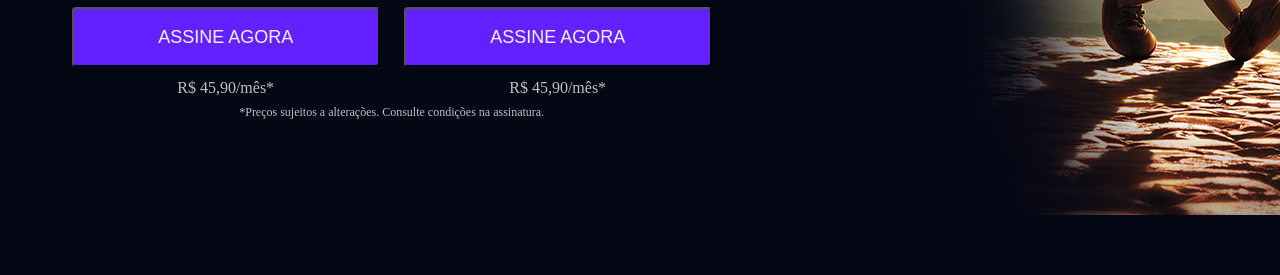
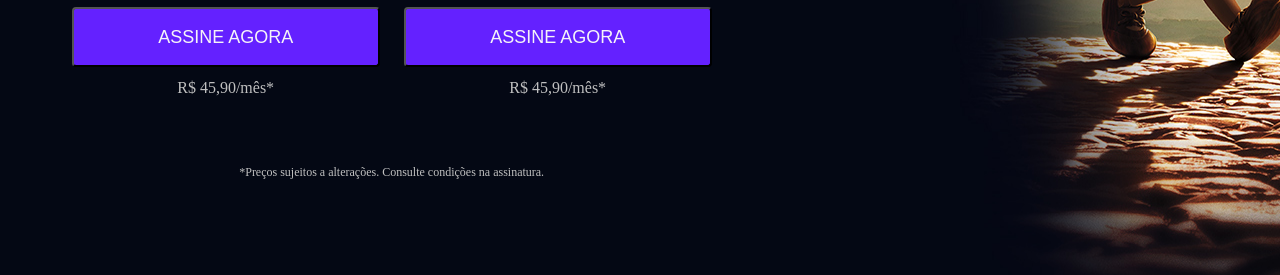
Before and after one commit to JhonyOwner/clone_disney_plus, a website: page index.html in a window 1280 px wide. Shown: the part 548-823 px from the top of the page. Before the commit the page ends 800 px from the top, so only its background shows below. Drawn offline with Linux system fonts and the light colour scheme; files whose address does not match are found by name.

Commit message:
adicionado &

```diff
--- a/src/styles/hero.scss
+++ b/src/styles/hero.scss
@@ -22,7 +22,7 @@
         p {
             margin-bottom: 20px;
 
-            :last-child {
+            &:last-child {
                 margin-top: 60px;
             }
         }
```
Also changed, not shown: dist/css/main.css.
